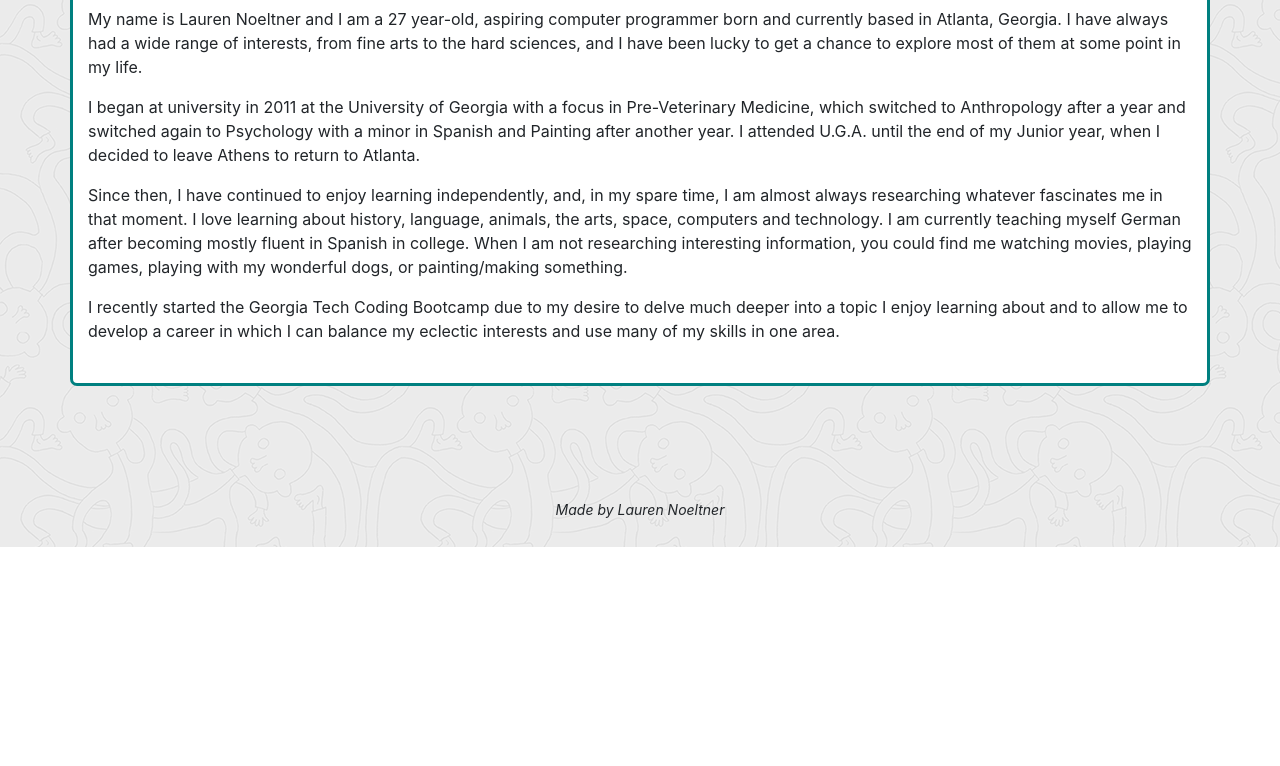
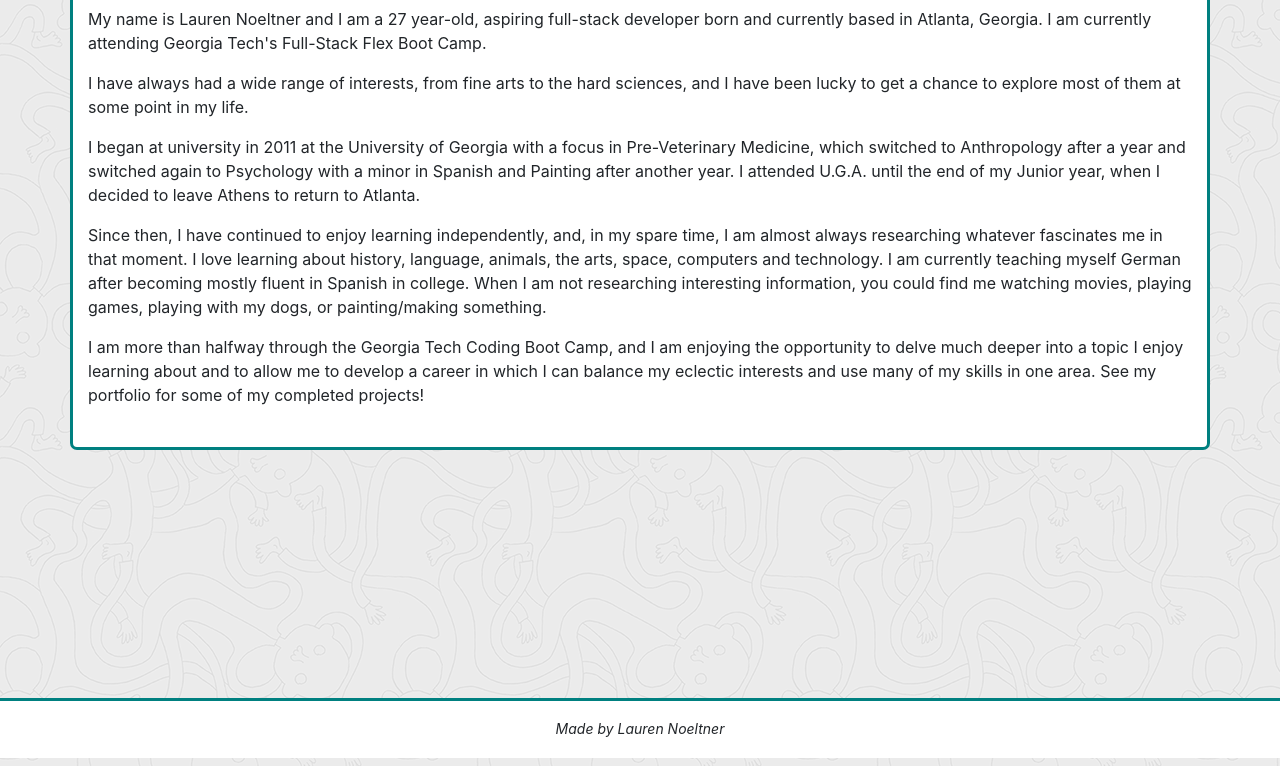
Before and after one commit to LNoeltner1/BioWebsite, a plain HTML site: page index.html in a window 1280 px wide. Shown: the part 273-1039 px from the top of the page. Before the commit the page ends 820 px from the top, so only its background shows below. Drawn offline with nearby package versions, Linux system fonts and the light colour scheme.

Commit message:
wass in wrong directory; npushing new style and p content

```diff
--- a/index.html
+++ b/index.html
@@ -61,11 +61,14 @@
           />
           <br /><br />
           <p>
-            My name is Lauren Noeltner and I am a 27 year-old, aspiring computer
-            programmer born and currently based in Atlanta, Georgia. I have
-            always had a wide range of interests, from fine arts to the hard
-            sciences, and I have been lucky to get a chance to explore most of
-            them at some point in my life.
+            My name is Lauren Noeltner and I am a 27 year-old, aspiring
+            full-stack developer born and currently based in Atlanta, Georgia. I
+            am currently attending Georgia Tech's Full-Stack Flex Boot Camp.
+          </p>
+          <p>
+            I have always had a wide range of interests, from fine arts to the
+            hard sciences, and I have been lucky to get a chance to explore most
+            of them at some point in my life.
           </p>
           <p>
             I began at university in 2011 at the University of Georgia with a
@@ -82,14 +85,15 @@
             the arts, space, computers and technology. I am currently teaching
             myself German after becoming mostly fluent in Spanish in college.
             When I am not researching interesting information, you could find me
-            watching movies, playing games, playing with my wonderful dogs, or
+            watching movies, playing games, playing with my dogs, or
             painting/making something.
           </p>
           <p>
-            I recently started the Georgia Tech Coding Bootcamp due to my desire
-            to delve much deeper into a topic I enjoy learning about and to
-            allow me to develop a career in which I can balance my eclectic
-            interests and use many of my skills in one area.
+            I am more than halfway through the Georgia Tech Coding Boot Camp,
+            and I am enjoying the opportunity to delve much deeper into a topic
+            I enjoy learning about and to allow me to develop a career in which
+            I can balance my eclectic interests and use many of my skills in one
+            area. See my portfolio for some of my completed projects!
           </p>
         </div>
       </section>
@@ -100,8 +104,7 @@
     </main>
     <br /><br />
     <!-- Footer -->
-    <br /><br />
-    <footer class="footer">
+    <footer class="page-footer">
       <h6 id="footText">Made by Lauren Noeltner</h6>
     </footer>
     <script
```
Also changed, not shown: contact.html (+2 -11 lines), portfolio.html (+2 -2 lines).
